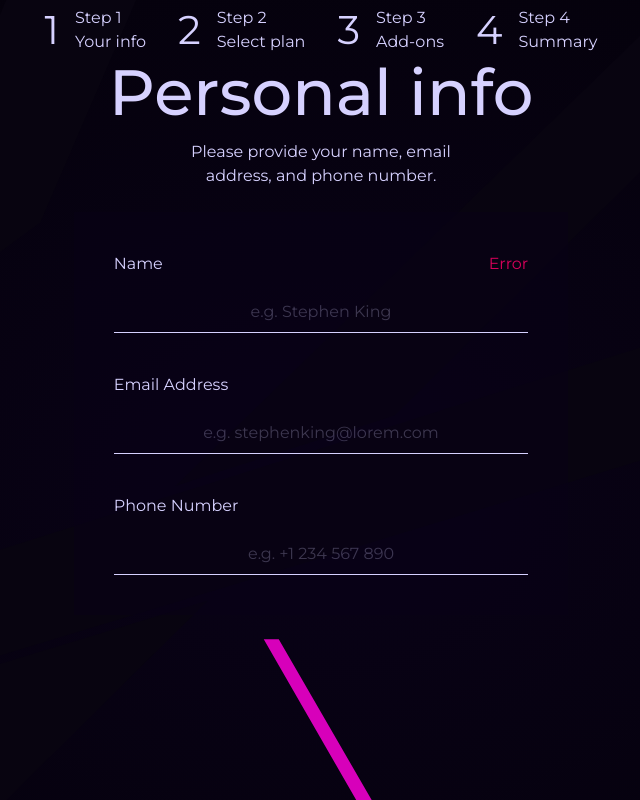
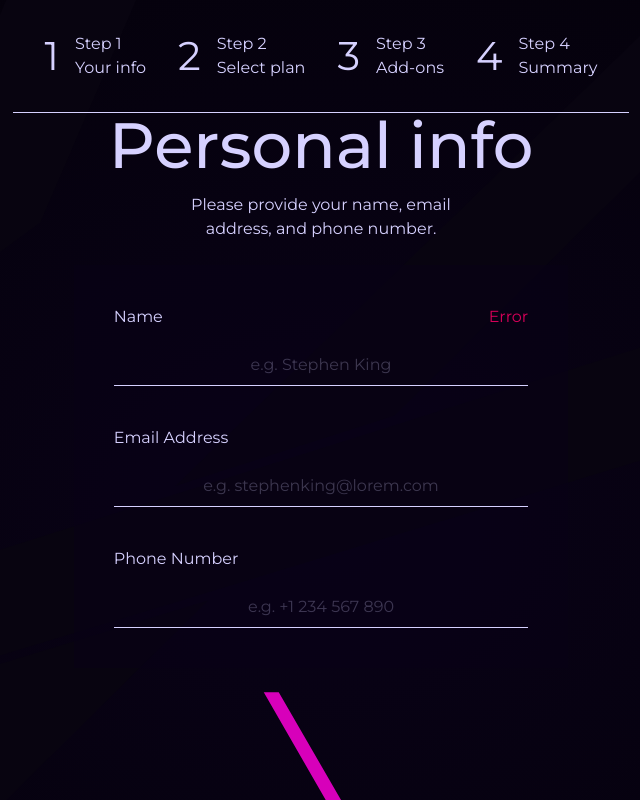
Before and after one commit to c0dehamster/multi-step-form-redesign, a SvelteKit app: page / in a window 1280 px wide. Shown: the top 800 px of the page, without its empty margins (319-959 px from the left). Built offline with nearby package versions, Linux system fonts and the light colour scheme.

Commit message:
Add active states

```diff
--- a/src/routes/Navigation.svelte
+++ b/src/routes/Navigation.svelte
@@ -42,12 +42,17 @@
 	.nav__list {
 		position: relative;
 
+		width: 100%;
+		padding: 2rem;
+
 		display: flex;
 		justify-content: center;
 		align-items: center;
 		gap: 2rem;
 
 		counter-reset: navigation;
+
+		border-bottom: 1px solid var(--color-text-main);
 	}
 
 	.nav__list-item {
@@ -60,12 +65,27 @@
 		display: flex;
 		align-items: center;
 		gap: 1rem;
+
+		--_color: var(--color-text-main);
+	}
+
+	.nav__link:hover,
+	.nav__link:focus,
+	.nav__link:active {
+		--_color: var(--color-active);
 	}
 
 	.nav__link::before {
 		content: counter(navigation);
 
+		color: var(--_color);
+
 		font-size: var(--font-size-700);
+		line-height: 1;
+	}
+
+	.nav__label {
+		color: var(--_color);
 	}
 
 	@media screen and (width < 45rem) {
```
